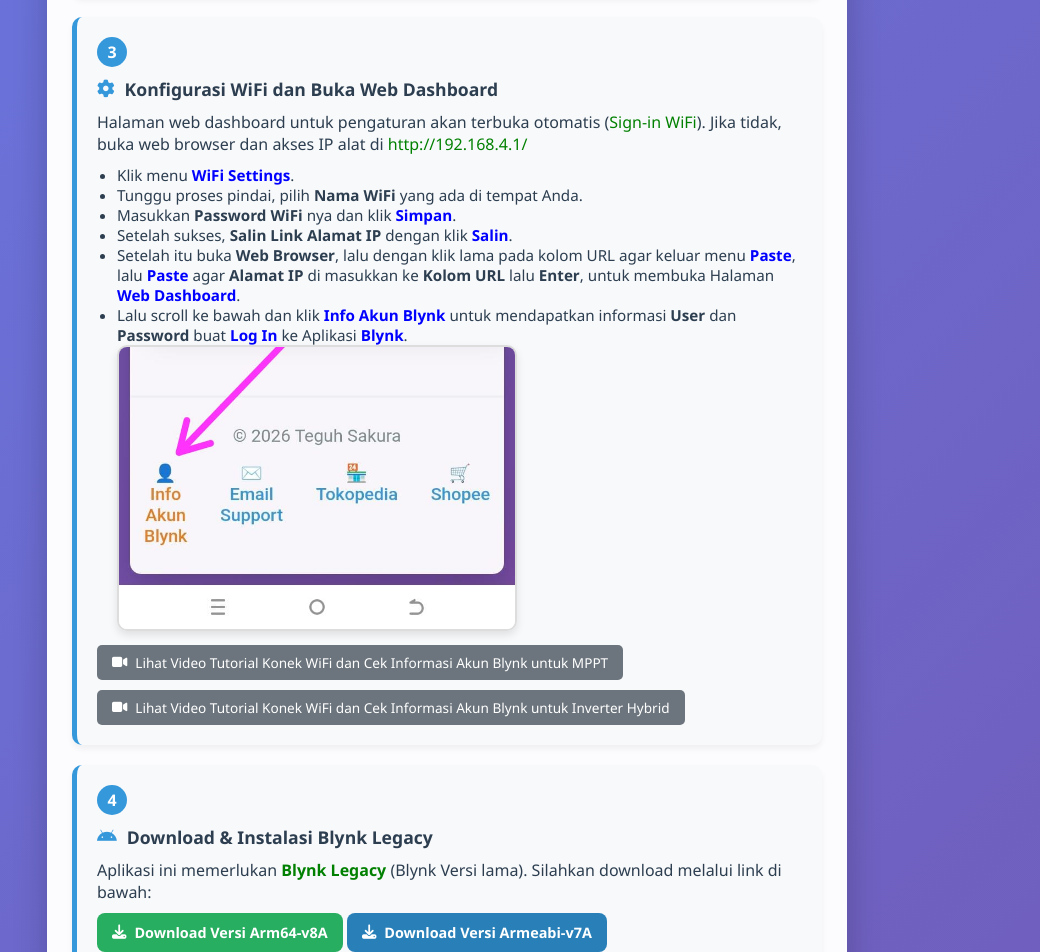
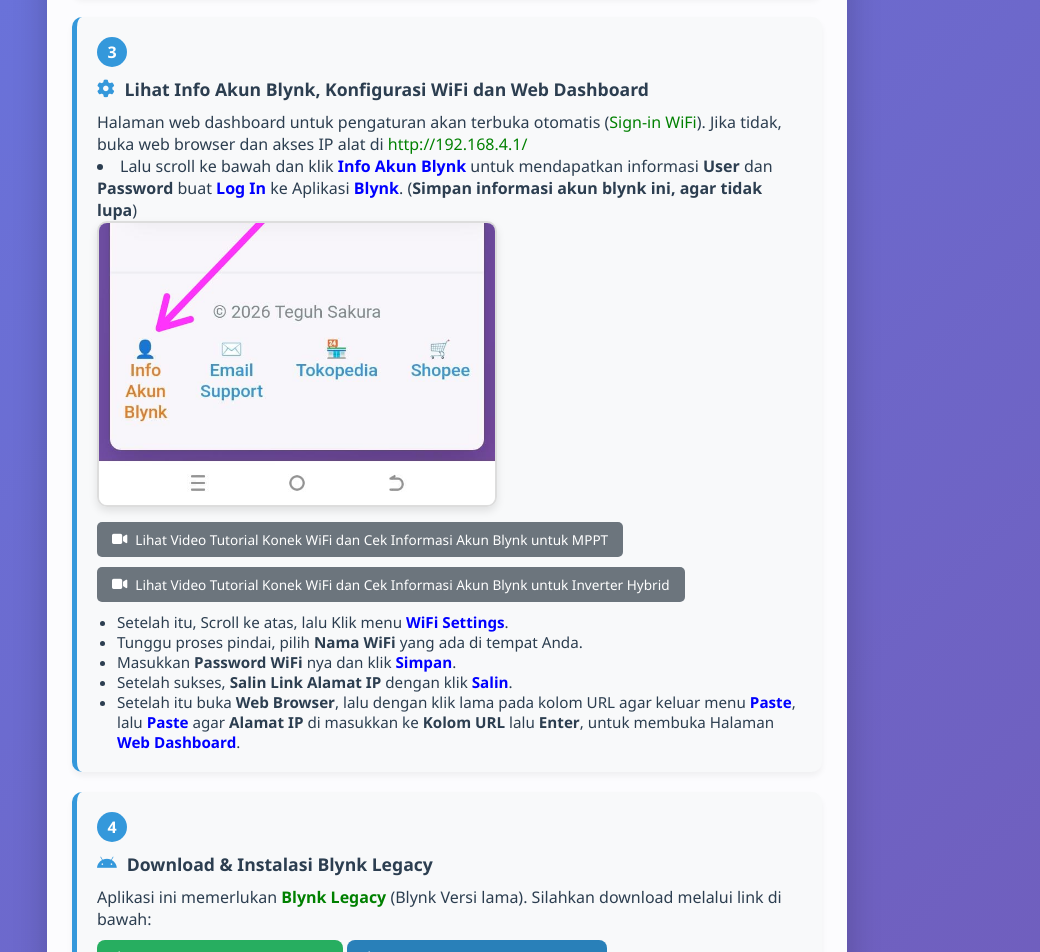
Before and after one commit to teguhsakura/petunjuk, a plain HTML site: page index.html in a window 1280 px wide. Shown: the part 1055-2007 px from the top of the page, without its empty margins (193-1233 px from the left). Drawn offline with Linux system fonts and the light colour scheme.

Commit message:
Update index.html
Rubah urutan untuk lihat info akun blynk terlebih dahulu

```diff
--- a/index.html
+++ b/index.html
@@ -213,15 +213,9 @@
 
         <div class="step-card">
             <div class="step-number">3</div>
-            <div class="step-title"><i class="fas fa-cog"></i> Konfigurasi WiFi dan Buka Web Dashboard</div>
+            <div class="step-title"><i class="fas fa-cog"></i> Lihat Info Akun Blynk, Konfigurasi WiFi dan Web Dashboard</div>
             <p>Halaman web dashboard untuk pengaturan akan terbuka otomatis (<font color='green'>Sign-in WiFi</font>). Jika tidak, buka web browser dan akses IP alat di <font color='green'>http://192.168.4.1/</font> </p>
-            <ul style="margin-left: 20px; margin-top: 10px; font-size: 0.95rem;">
-                <li>Klik menu <font color='blue'><b>WiFi Settings</b></font>.</li>
-                <li>Tunggu proses pindai, pilih <b>Nama WiFi</b> yang ada di tempat Anda.</li>
-                <li>Masukkan  <b>Password WiFi</b>  nya dan klik <font color='blue'><b>Simpan</b></font>.</li>
-                <li>Setelah sukses, <b>Salin Link Alamat IP</b> dengan klik <font color='blue'><b>Salin</b></font>.</li>
-                <li>Setelah itu buka <b>Web Browser</b>, lalu dengan klik lama pada kolom URL agar keluar menu <font color='blue'><b>Paste</b></font>, lalu <font color='blue'><b>Paste</b></font> agar <b>Alamat IP</b> di masukkan ke <b>Kolom URL</b> lalu <b>Enter</b>, untuk membuka Halaman <font color='blue'><b>Web Dashboard</b></font>.</li>
-                <li>Lalu scroll ke bawah dan klik <font color='blue'><b>Info Akun Blynk</b></font> untuk mendapatkan informasi <b>User</b> dan <b>Password</b> buat <font color='blue'><b>Log In</b></font> ke Aplikasi <font color='blue'><b>Blynk</b></font>.</li>
+                <li>Lalu scroll ke bawah dan klik <font color='blue'><b>Info Akun Blynk</b></font> untuk mendapatkan informasi <b>User</b> dan <b>Password</b> buat <font color='blue'><b>Log In</b></font> ke Aplikasi <font color='blue'><b>Blynk</b></font>. (<b>Simpan informasi akun blynk ini, agar tidak lupa</b>)</li>
                 <img src="https://raw.githubusercontent.com/teguhsakura/petunjuk/main/Screenshot%20info%20akun%20blynk.jpeg"
          alt="Info Akun Blynk"
          style="width: 100%; max-width: 400px; border-radius: 10px; border: 2px solid #ddd; box-shadow: 0 4px 8px rgba(0,0,0,0.1);">
@@ -242,6 +236,13 @@
                    <source src="https://github.com/teguhsakura/petunjuk/raw/refs/heads/main/Tutorial%20konek%20WiFi%20dan%20Seting%20WiFi.mp4" type="video/mp4">
                 </video>
             </div>
+            <ul style="margin-left: 20px; margin-top: 10px; font-size: 0.95rem;">
+                <li>Setelah itu, Scroll ke atas, lalu Klik menu <font color='blue'><b>WiFi Settings</b></font>.</li>
+                <li>Tunggu proses pindai, pilih <b>Nama WiFi</b> yang ada di tempat Anda.</li>
+                <li>Masukkan  <b>Password WiFi</b>  nya dan klik <font color='blue'><b>Simpan</b></font>.</li>
+                <li>Setelah sukses, <b>Salin Link Alamat IP</b> dengan klik <font color='blue'><b>Salin</b></font>.</li>
+                <li>Setelah itu buka <b>Web Browser</b>, lalu dengan klik lama pada kolom URL agar keluar menu <font color='blue'><b>Paste</b></font>, lalu <font color='blue'><b>Paste</b></font> agar <b>Alamat IP</b> di masukkan ke <b>Kolom URL</b> lalu <b>Enter</b>, untuk membuka Halaman <font color='blue'><b>Web Dashboard</b></font>.</li>
+
         </div>
 
         <div class="step-card">
```
